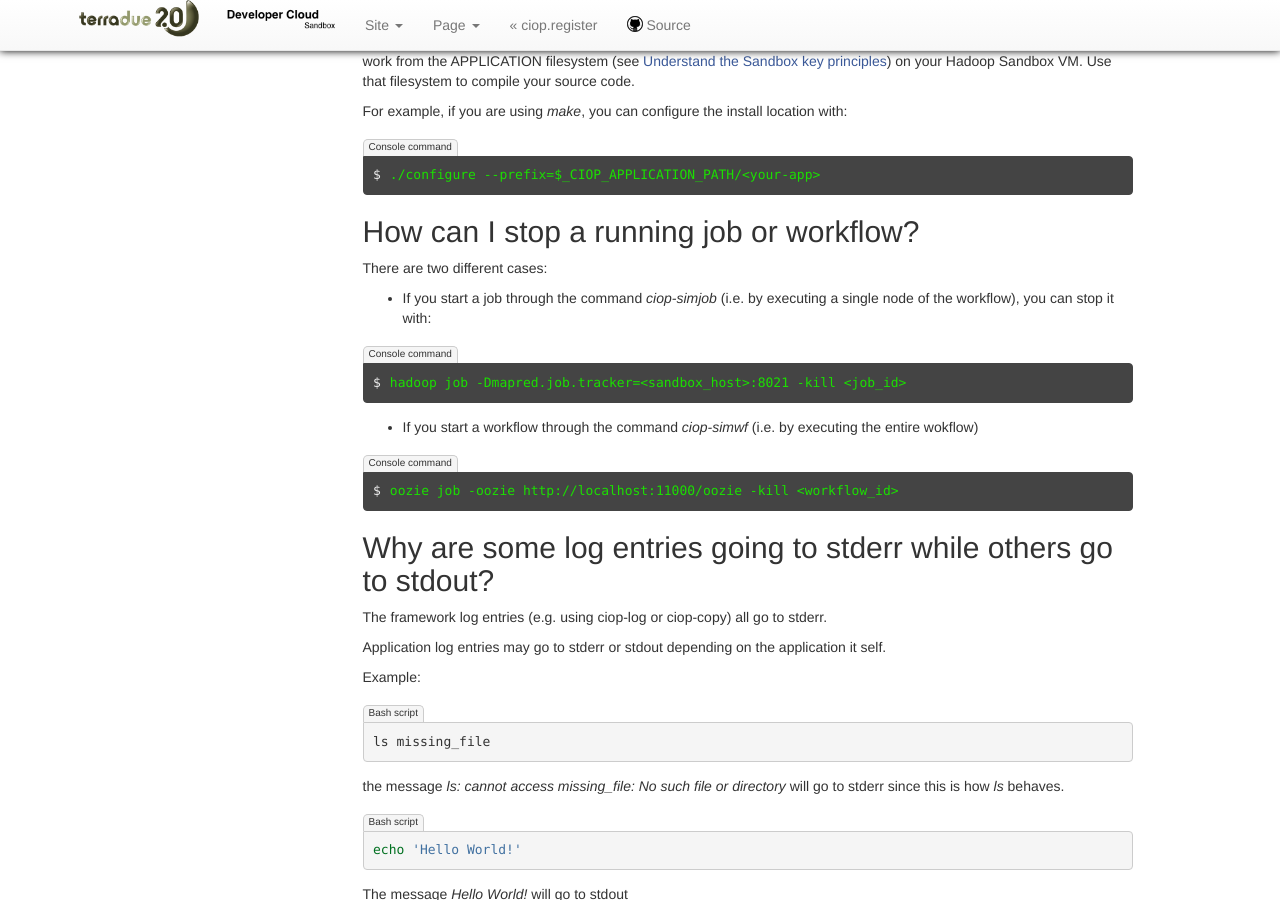
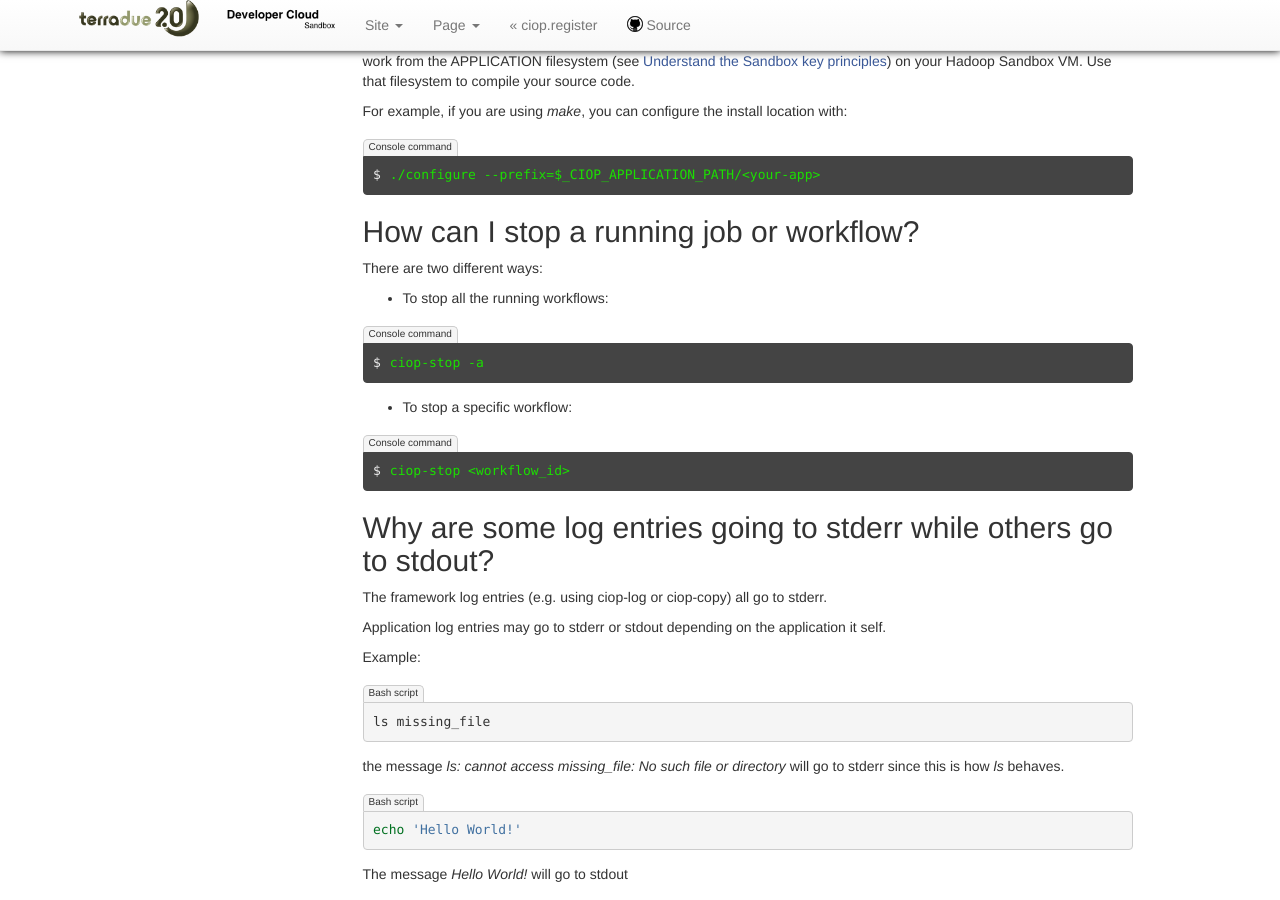
Before and after one commit to Terradue/doc-developer-sandbox, a Sphinx documentation site: the page built from source/faq/index.rst, in a window 1280 px wide and 900 px high, scrolled down 1238 px. Built offline with Sphinx 7.4.7, drawn with Linux system fonts in a browser that asks for light colours; pages that are not in the unit, such as notebooks, are missing from menus.

Commit message:
Removed ciop-simjob and ciop-simwf further references

```diff
--- a/source/faq/index.rst
+++ b/source/faq/index.rst
@@ -77,19 +77,19 @@ For example, if you are using *make*, you can configure the install location wit
 How can I stop a running job or workflow?
 ------------------------------------------
 
-There are two different cases:
+There are two different ways:
 
-* If you start a job through the command *ciop-simjob* (i.e. by executing a single node of the workflow), you can stop it with:
+* To stop all the running workflows:
 
 .. code-block:: console
 
-  hadoop job -Dmapred.job.tracker=<sandbox_host>:8021 -kill <job_id>
+  ciop-stop -a
 
-* If you start a workflow through the command *ciop-simwf* (i.e. by executing the entire wokflow)
+* To stop a specific workflow:
 
 .. code-block:: console
 
-  oozie job -oozie http://localhost:11000/oozie -kill <workflow_id>
+  ciop-stop <workflow_id>
 
 Why are some log entries going to stderr while others go to stdout?
 -----------------------------------------------------------------------------------------
--- a/source/field/ocean_color/lib_beam_flh/exploitation.rst
+++ b/source/field/ocean_color/lib_beam_flh/exploitation.rst
@@ -4,7 +4,7 @@ Application exploitation
 Using the OGC WPS interface
 +++++++++++++++++++++++++++
 
-During the application testing and integration, you used ciop-simjob and ciop-simwf to test the correct execution of the application.
+During the application testing and integration, you used ciop-run to test the correct execution of the application.
 
 The application can also be invoked using the Open Geospatial Consortium (OGC) Web Processing Service (WPS).
 
--- a/source/reference/man/bash_commands_functions/simulation/index.rst
+++ b/source/reference/man/bash_commands_functions/simulation/index.rst
@@ -6,5 +6,5 @@ contents:
 .. toctree::
    :maxdepth: 2
 
-   ciop-simjob <ciop-simjob>
-   ciop-simwf <ciop-simwf>
+   ciop-run <ciop-run>
+   ciop-stop <ciop-stop>
--- a/source/start/github/index.rst
+++ b/source/start/github/index.rst
@@ -114,7 +114,7 @@ This will use the information available in the *pom.xml* file to:
 * Compile the BEAM Java code and copy the JARs in the right spot
 * Copy the app-resources files to the */application* file system.
 
-At this point you can use *ciop-simjob* and *ciop-simwf* to test the application
+At this point you can use *ciop-run* to test the application.
 
 .. tip::
 
```
Also changed, not shown: source/field/ocean_color/lib_beam_flh/testing.rst (+14 -16 lines), source/reference/man/bash_commands_functions/simulation/ciop-run.rst (added, +50 -0 lines), source/reference/man/bash_commands_functions/simulation/ciop-stop.rst (added, +50 -0 lines), source/start/discover.rst (+4 -4 lines).
